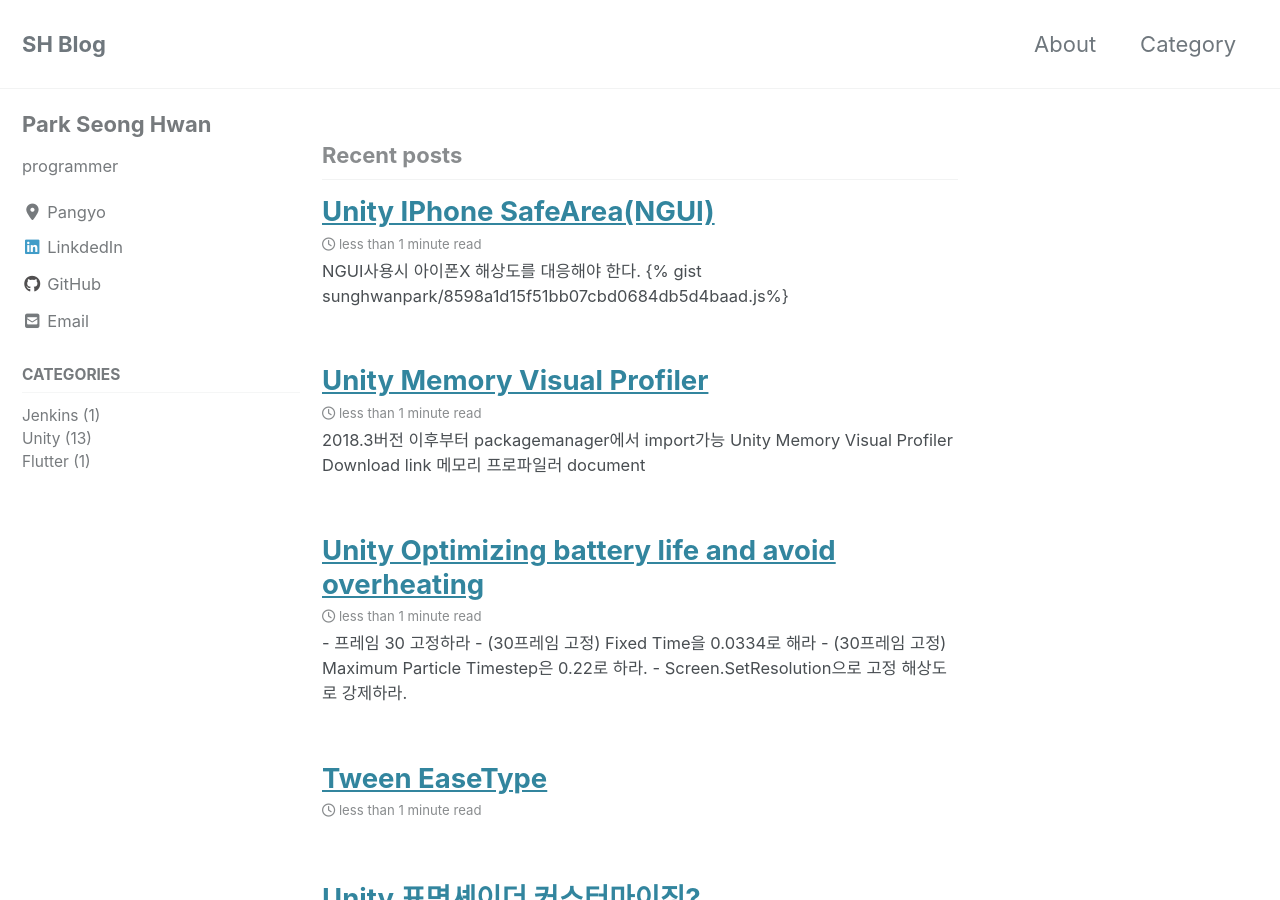
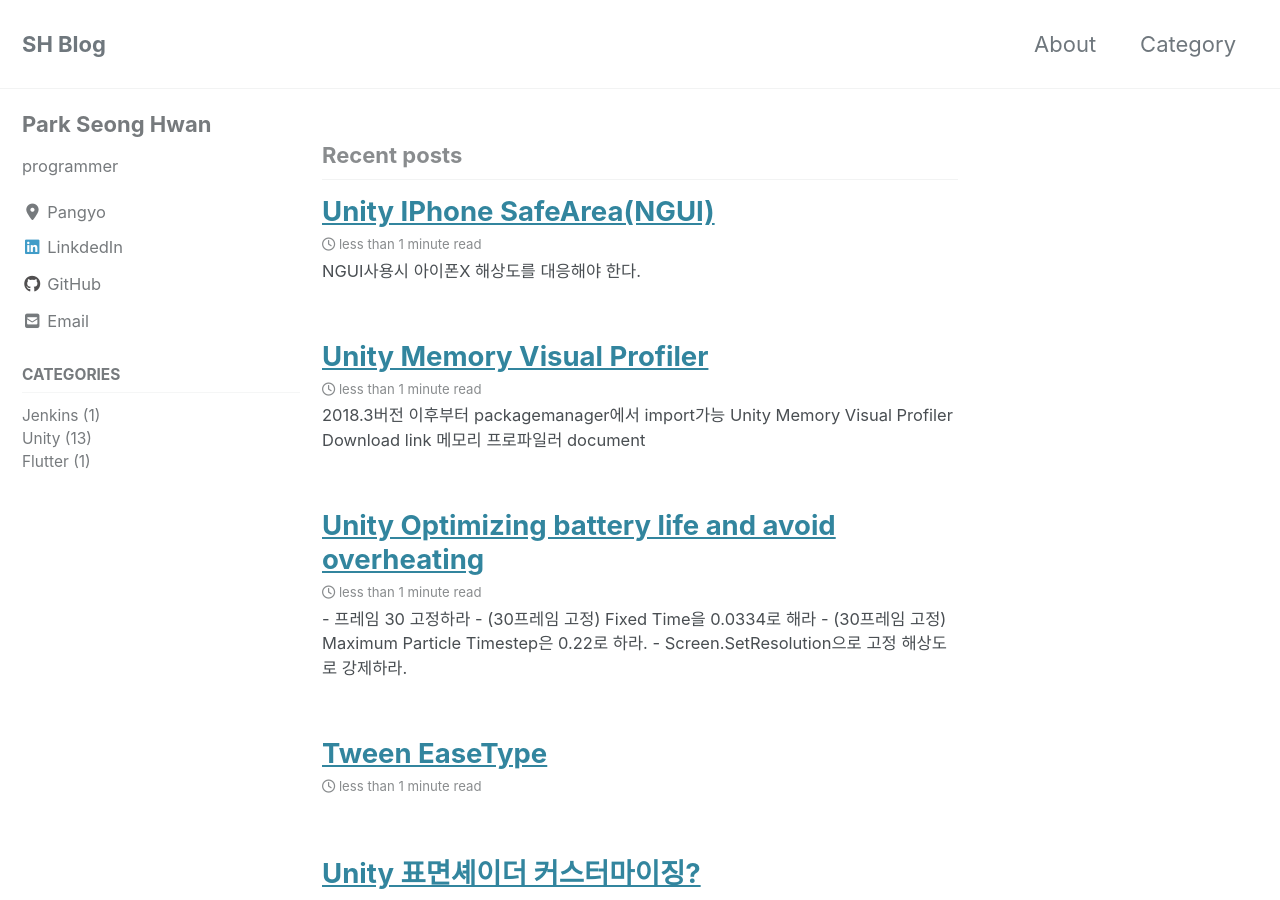
Before and after one commit to sunghwanpark/sunghwanpark.github.io, a Jekyll site: the page built from index.html, in a window 1280 px wide and 900 px high. Built offline with Jekyll 4.4.1, drawn with Linux system fonts in a browser that asks for light colours; cached includes are drawn as plain includes; nearby versions of some CDN libraries; the list of posts is cut into pages by our own code.

Commit message:
Update 2019-07-26-17.md

```diff
--- a/_posts/Unity/2019-07-26-17.md
+++ b/_posts/Unity/2019-07-26-17.md
@@ -6,4 +6,4 @@ tags: [Unity]
 ---
 
 ### NGUI사용시 아이폰X 해상도를 대응해야 한다.
-{{ "{% gist sunghwanpark/8598a1d15f51bb07cbd0684db5d4baad.js" }}%}
+{%gist sunghwanpark/8598a1d15f51bb07cbd0684db5d4baad %}
```
